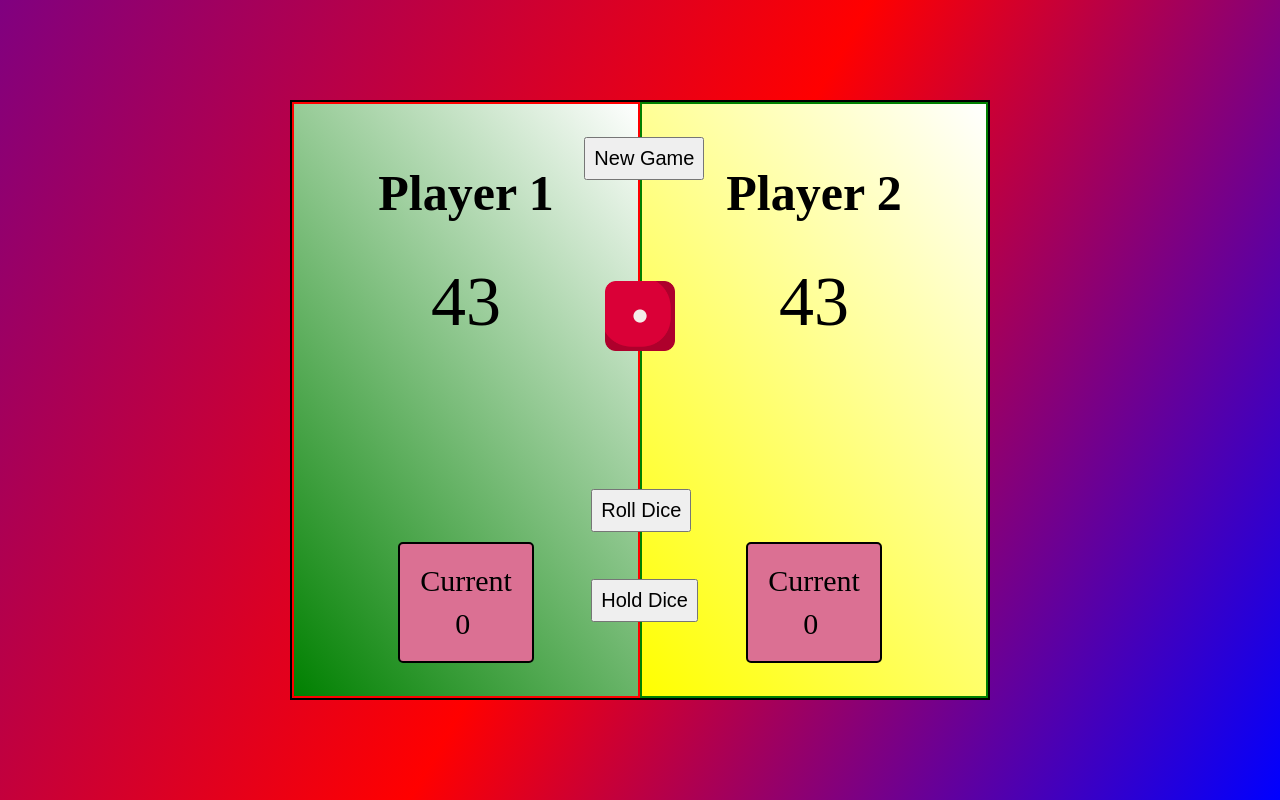
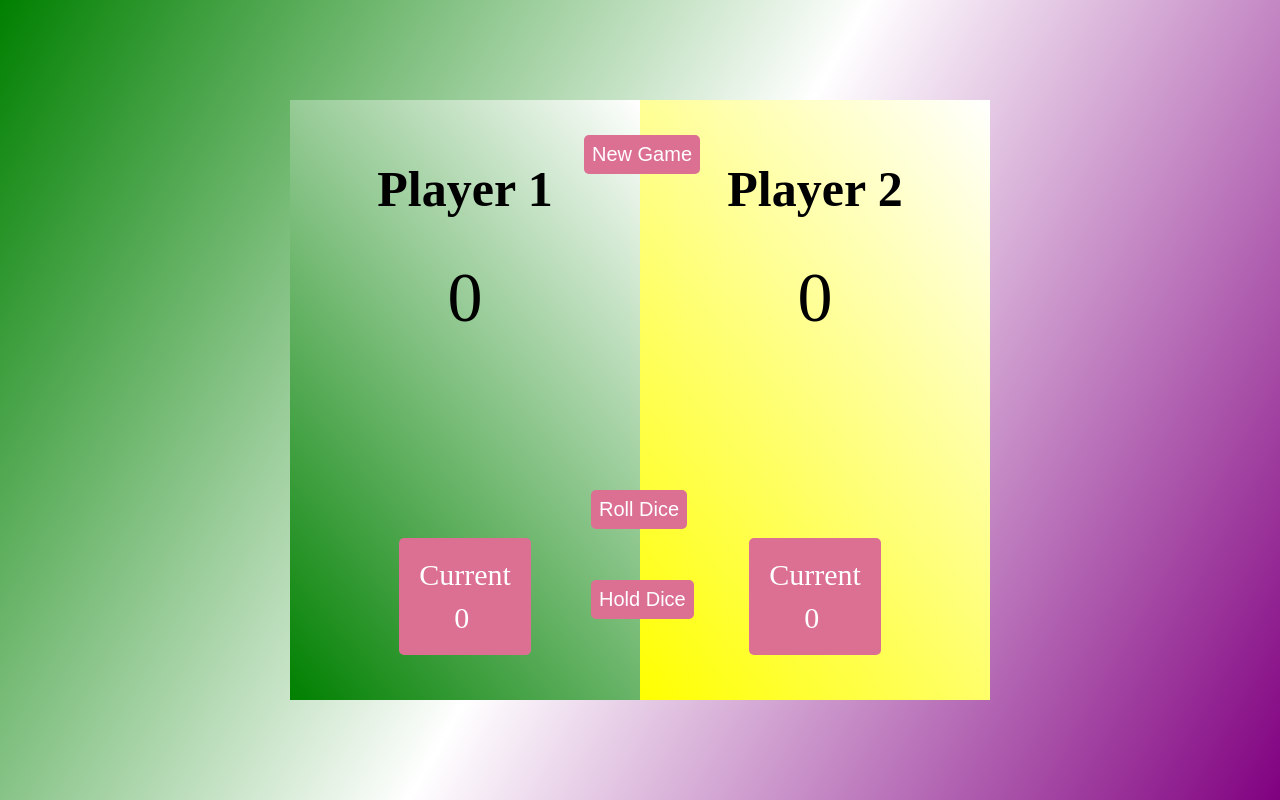
Before and after one commit to junaidwa/javaScript-min-project-series, a plain HTML site: page Pig_Game/index.html in a window 1280 px wide. Both pictures are taken after a click on the button "New Game". Drawn offline with Linux system fonts and the light colour scheme.

Commit message:
Commited

```diff
--- a/Pig_Game/index.html
+++ b/Pig_Game/index.html
@@ -5,13 +5,14 @@
     <meta name="viewport" content="width=device-width, initial-scale=1.0">
     <title>Pig Game</title>
     <link rel="stylesheet" href="style.css">
+
 </head>
 <body>
     <main>
         <section class="player player-0 player-active">
             <h2 class="name" id="name-0">Player 1</h2>
 
-            <p class="score" id="score-0">43</p>
+            <p class="score" id="score-0">0</p>
             <div class="current">
                 <p class="current-label">Current</p>
                 <p class="current-score" id="current-0">0</p>
@@ -19,7 +20,7 @@
         </section>
         <section class="player player-1">
             <h2 class="name" id="name-1">Player 2</h2>
-            <p class="score" id="score-1">43</p>
+            <p class="score" id="score-1">0</p>
             <div class="current">
                 <p class="current-label">Current</p>
                 <p class="current-score" id="current-1">0</p>
@@ -32,5 +33,7 @@
 
     </main>
 
+    <script src="script.js"></script>
+
 </body>
 </html>
--- /dev/null
+++ b/Pig_Game/script.js
@@ -0,0 +1,55 @@
+const score0E1 = document.getElementById("score-0"); //Hold Score of Player 1
+const score1E2 = document.getElementById("score-1"); //Hold Score of Player 2
+const diceimage = document.querySelector(".dice");
+const currentscorevalue1 = document.getElementById("current-0");
+const currentscorevalue2 = document.getElementById("current-1");
+
+// btns
+const Newbtn = document.querySelector(".btn-new");
+const Rollbtn = document.querySelector(".btn-roll");
+const Holdbtn = document.querySelector(".btn-hold");
+let currentscore = 0;
+let activeplayer = 0; //Which Player is active I don't know
+
+Rollbtn.addEventListener("click", () => {
+  diceimage.classList.add("showimg");
+  let randomindex = Math.floor(Math.random() * 6 + 1);
+  diceimage.src = `images/dice-${randomindex}.png`;
+
+  if (randomindex !== 1) {
+    //Display The Score
+    currentscore += randomindex;
+    document.getElementById(`current-${activeplayer}`).innerText = currentscore;
+  } else {
+    //Switch the Player
+    document.getElementById(`current-${activeplayer}`).innerText = 0;
+    activeplayer = activeplayer === 0 ? 1 : 0;
+    currentscore = 0;
+  }
+});
+Holdbtn.addEventListener("click", () => {
+  document.getElementById(`score-${activeplayer}`).innerText = currentscore;
+  document.getElementById(`current-${activeplayer}`).innerText = 0;
+
+  currentscore = 0;
+  if (document.getElementById(`score-${activeplayer}`) >= 20) {
+    alert(`player-${activeplayer + 1} win the match`);
+    activeplayer = activeplayer === 0 ? 1 : 0;
+    Rollbtn.disabled = true;
+    Holdbtn.disabled = true;
+  } else {
+    alert(`player-${activeplayer + 1} win the match`);
+    Rollbtn.disabled = true;
+    Holdbtn.disabled = true;
+  }
+});
+
+Newbtn.addEventListener("click", () => {
+  Rollbtn.disabled = false;
+  Holdbtn.disabled = false;
+  currentscorevalue1.innerText = 0;
+  currentscorevalue2.innerText = 0;
+  score0E1.innerText = 0;
+  score1E2.innerText = 0;
+  diceimage.classList.remove("showimg");
+});
--- a/Pig_Game/style.css
+++ b/Pig_Game/style.css
@@ -1,91 +1,118 @@
-*{
+* {
   padding: 0;
   margin: 0;
   box-sizing: border-box;
 }
-body{
+body {
   height: 100vh;
-    background: linear-gradient(120deg, purple, red,blue);
+  background: linear-gradient(120deg, green, white, purple);
   display: flex;
   justify-content: center;
   align-items: center;
 }
-main{
+main {
   height: 600px;
   width: 700px;
-    border: 2px solid black;
   display: grid;
   grid-template-columns: 1fr 1fr;
   position: relative;
 }
-main .player-0{
+main .player-0 {
   background: linear-gradient(50deg, green, white);
-    border: 2px solid red;
   display: flex;
   flex-direction: column;
   align-items: center;
-
 }
-.player h2{
+main .player-1 {
+    background: linear-gradient(50deg, yellow, white);
+    display: flex;
+    flex-direction: column;
+    align-items: center;
+  }
+.player h2 {
   margin-top: 60px;
   font-size: 50px;
 }
-.player .score{
+.player .score {
   margin-top: 40px;
   font-size: 70px;
-    font-weight:500;
-
+  font-weight: 500;
 }
-.player .current{
+.player .current {
   margin-top: 200px;
-    border: 2px solid black;
   padding: 20px;
-    background-color: palevioletred;
-    color: black;
   border-radius: 5px;
   display: flex;
   flex-direction: column;
   font-size: 30px;
+  background-color: palevioletred;
+  color: white;
+  border: none;
+  outline: none;
 }
-.player .current .current-score{
+.player .current .current-score {
   margin-left: 35px;
   margin-top: 9px;
 }
-main .player-1{
-    background: linear-gradient(50deg, yellow, white);
-    border: 2px solid green;
-    display: flex;
-    flex-direction: column;
-   align-items: center;
 
-}
-main .dice{
+main .dice {
+position: absolute;
   width: 70px;
   height: 70px;
-    position: absolute;
   left: 45%;
   top: 30%;
+  display: none;
 }
-main button{
+main .showimg{
+    display: block;
+}
+
+main button {
   position: absolute;
 }
 
-main .btn-new{
+main .btn-new {
   top: 35px;
   left: 42%;
   font-size: 20px;
   padding: 8px;
+  background-color: palevioletred;
+  color: white;
+  border: none;
+  outline: none;
+  border-radius: 5px;
+  transition: transform 0.5s ease-in-out;
 }
-main .btn-roll{
+.btn-new:active{
+    transform: translateY(-4px);
+}
+main .btn-roll {
   left: 43%;
   top: 65%;
   font-size: 20px;
   padding: 8px;
+  background-color: palevioletred;
+  border: none;
+  outline: none;
+  color: white;
+  border-radius: 5px;
+  transition: transform 0.5s ease-in-out;
 }
-main .btn-hold{
+.btn-roll:active{
+    transform: translateY(-4px);
+}
+main .btn-hold {
   left: 43%;
   top: 80%;
   font-size: 20px;
   padding: 8px;
-
+  background-color: palevioletred;
+  border: none;
+  outline: none;
+  color: white;
+  border-radius: 5px;
+  transition: transform 0.5s ease-in-out;
 }
+.btn-hold:active{
+    transform: translateY(-4px);
+}
```
Lines whose indentation alone changed are shown as unchanged.
